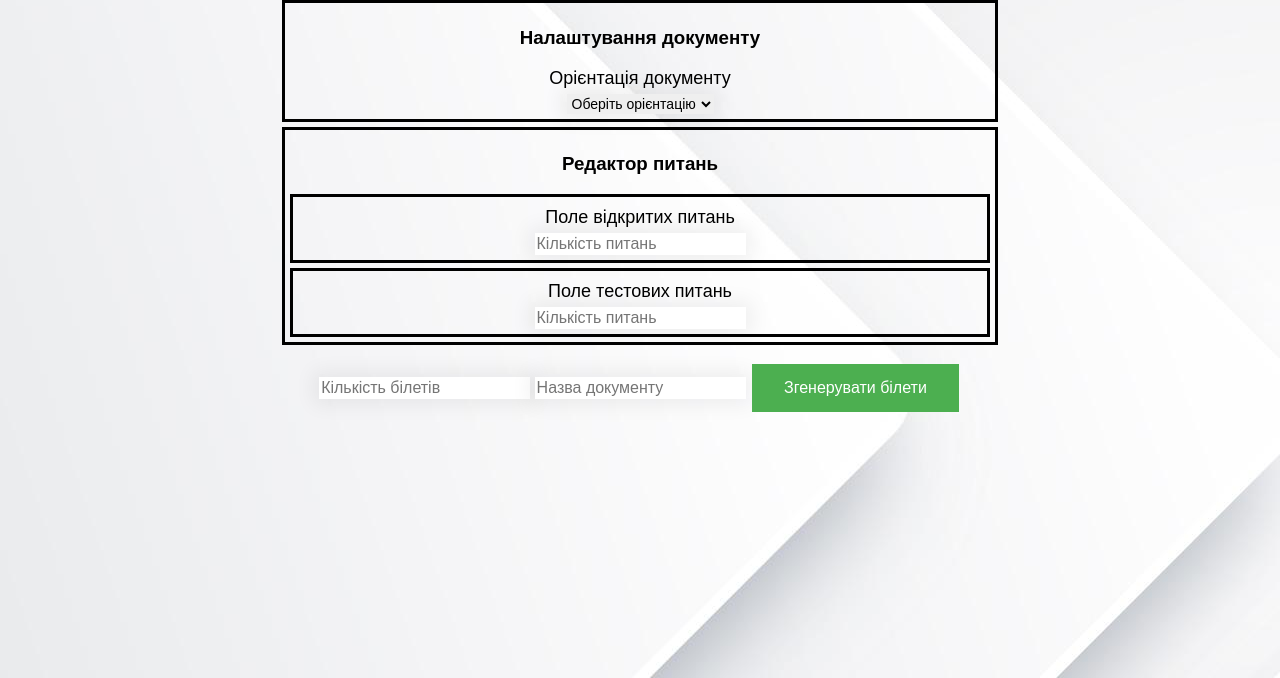
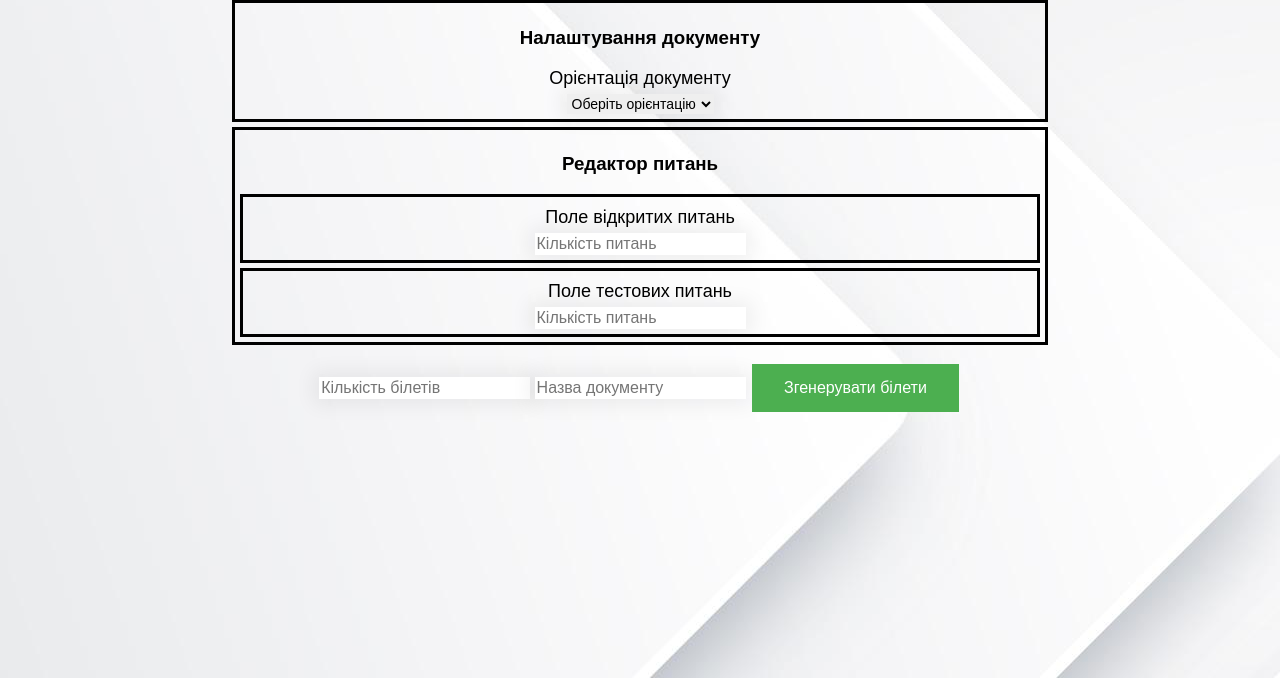
Before and after one commit to DanilkaXS/AutoExamen, a Flask app: page / in a window 1280 px wide. Shown: the part 122-800 px from the top of the page. Run offline with Flask 2, Linux system fonts and the light colour scheme.

Commit message:
Add files via upload

```diff
--- a/static/main/js/script.js
+++ b/static/main/js/script.js
@@ -1,8 +1,8 @@
 function orientationEditor() {
     const orientationVal = $("#docOrientation").val();
     if (orientationVal == "vertical") {
-        $("#biletEditor").css('width', '500px')
-        $("#biletEditor").css('height', '700px')
+        $("#biletEditor").css('width', '600px')
+        $("#biletEditor").css('height', '750px')
         $("#verticalIcon").css("padding-left", "5px")
         $("#verticalIcon").css("display", "block")
         $("#horizontalIcon").css("display", "none")
@@ -10,8 +10,8 @@ function orientationEditor() {
 
 
     } else if (orientationVal == "horizontal") {
-        $("#biletEditor").css('width', '650px')
-        $("#biletEditor").css('height', '515px')
+        $("#biletEditor").css('width', '750px')
+        $("#biletEditor").css('height', '600px')
         $("#verticalIcon").css("display", "none")
         $("#horizontalIcon").css("display", "block")
         $("#horizontalIcon").css("padding-left", "5px")
@@ -173,7 +173,7 @@ function generateBilets() {
 }
 
 function sendDataPOST(data) {
-    const url = 'https://generator-exam-biletov.onrender.com/postrequest';
+    const url = 'http://127.0.0.1:5000/postrequest';
 
     let send = $.ajax({
         url: url,
--- a/templates/index.html
+++ b/templates/index.html
@@ -15,7 +15,7 @@
     <a href="\help" target="_blank">Інструкція з використання сервісу</a>
 </header>
 <main>
-    <div id="docSettings" style=" border: solid; padding: 5px; width: 700px; margin: auto">
+    <div id="docSettings" style=" border: solid; padding: 5px; width: 800px; margin: auto">
         <h3>Налаштування документу</h3>
         <p>Орієнтація документу</p>
         <div style="display: flex; align-items: center;justify-content: center;align-content: center;flex-direction: row;">
@@ -59,7 +59,7 @@
             <p>Кількість питань в білеті</p>
             <input type="number" id="numberQuestionBilet" placeholder="Кількість питань" min="0"
                    onchange="editTemplateQuestionEditor()">
-            <div id="questionFieldDocumentEditor" style=" margin: auto; width: 200px; height: 140px;overflow: scroll;">
+            <div id="questionFieldDocumentEditor" style=" margin: auto; width: 250px; height: 230px;overflow: scroll;">
 
             </div>
             <div style="margin: 10px; text-align: left">
@@ -80,7 +80,7 @@
         </div>
     </div>
     <div id="questionSettings"
-         style=" border: solid; padding: 5px; width: 700px;margin-top: 5px; margin-left: auto;margin-right: auto">
+         style=" border: solid; padding: 5px; width: 800px;margin-top: 5px; margin-left: auto;margin-right: auto">
         <h3>Редактор питань</h3>
         <div id="openQuestion"
              style=" border: solid; padding: 5px; margin-top: 5px; margin-left: auto;margin-right: auto">
```
